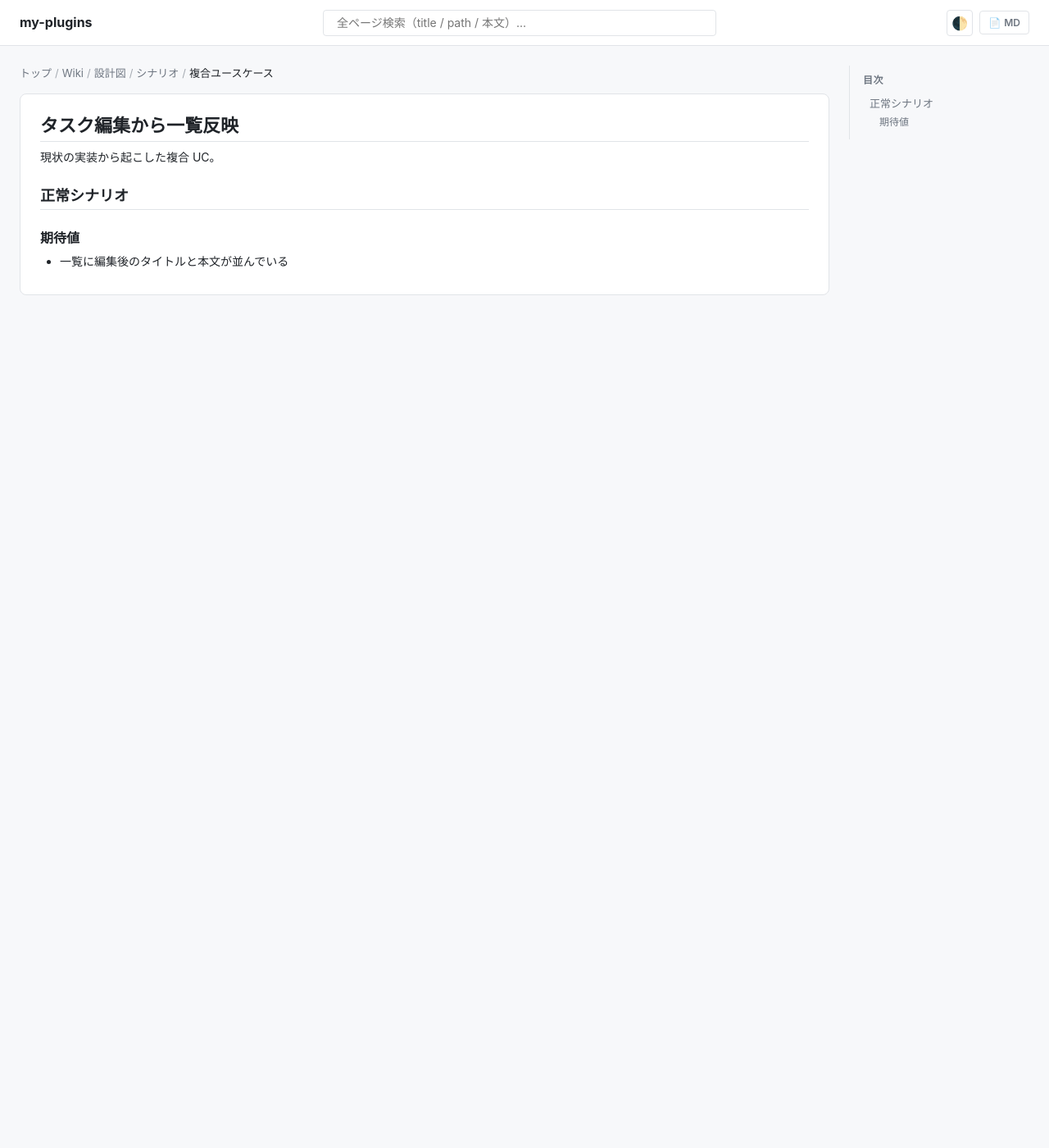
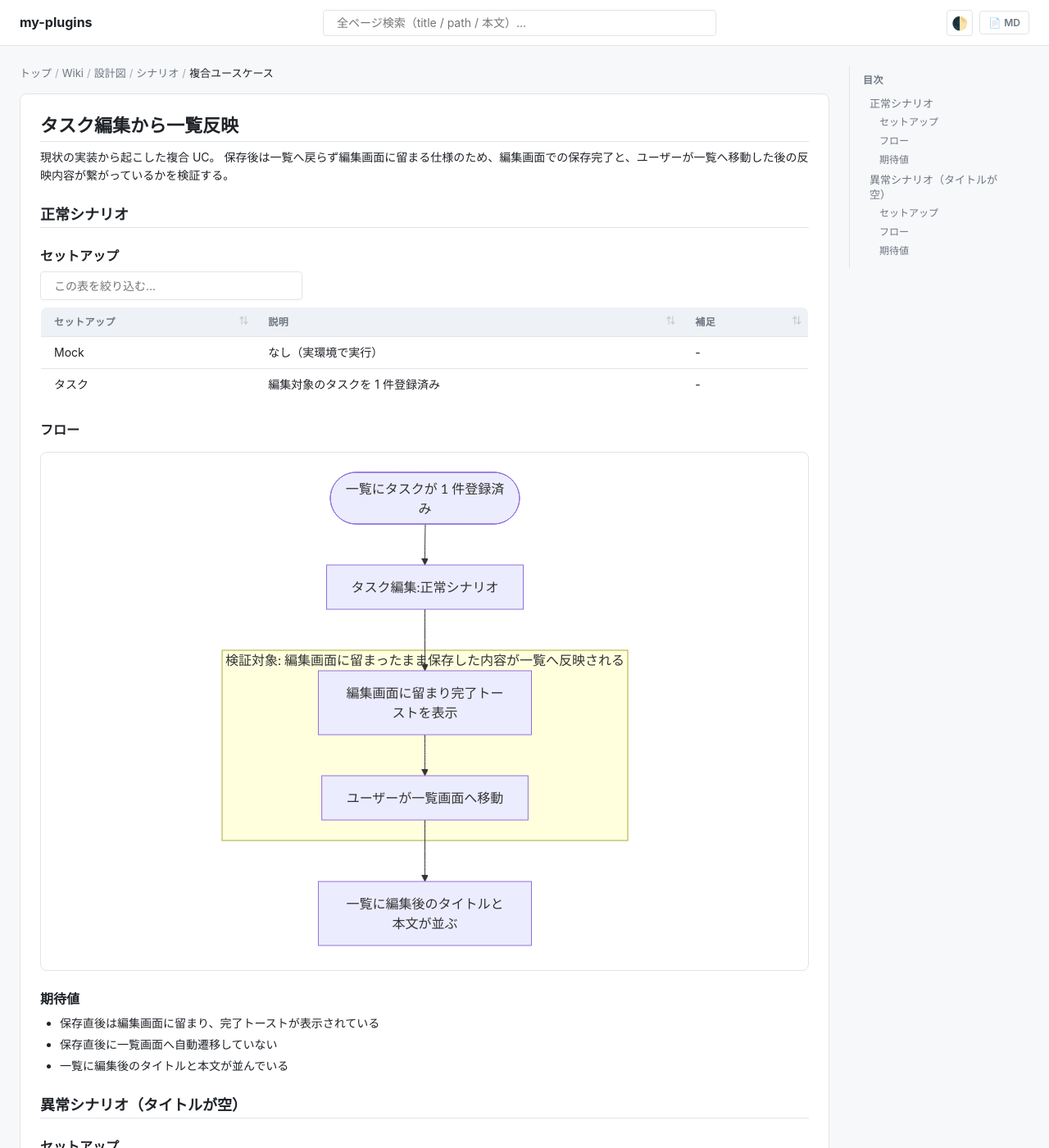
Before and after one commit to shuhei1101/ai-monitor-e2e, a Jekyll site: the page built from docs/wiki/設計図/シナリオ/複合ユースケース/タスク編集から一覧反映.md, in a window 1280 px wide and 1400 px high. Shown: the whole window at 82% size. Built offline with Jekyll 4.4.1, drawn with Linux system fonts in a browser that asks for light colours; our own code applies the rules of GitHub Pages for plain Markdown files; some of the changed text lies outside the part shown.

Commit message:
タスク編集から一覧反映シナリオを保存後に編集画面へ留まる仕様へ修正

````diff
--- a/docs/wiki/設計図/シナリオ/複合ユースケース/タスク編集から一覧反映.md
+++ b/docs/wiki/設計図/シナリオ/複合ユースケース/タスク編集から一覧反映.md
@@ -1,9 +1,75 @@
 # タスク編集から一覧反映
 
 現状の実装から起こした複合 UC。
+保存後は一覧へ戻らず編集画面に留まる仕様のため、編集画面での保存完了と、ユーザーが一覧へ移動した後の反映内容が繋がっているかを検証する。
 
 ## 正常シナリオ
 
+### セットアップ
+
+| セットアップ | 説明 | 補足 |
+| --- | --- | --- |
+| Mock | なし（実環境で実行） | - |
+| タスク | 編集対象のタスクを 1 件登録済み | - |
+
+### フロー
+
+```mermaid
+flowchart TD
+  START([一覧にタスクが 1 件登録済み])
+  UC1["タスク編集:正常シナリオ"]
+  LIST[一覧に編集後のタイトルと本文が並ぶ]
+
+  subgraph FOCUS["検証対象: 編集画面に留まったまま保存した内容が一覧へ反映される"]
+    STAY[編集画面に留まり完了トーストを表示]
+    NAV[ユーザーが一覧画面へ移動]
+  end
+
+  START --> UC1
+  UC1 --> STAY
+  STAY --> NAV
+  NAV --> LIST
+
+  click UC1 "../単一ユースケース/タスク編集.md#正常シナリオ"
+```
+
 ### 期待値
 
+- 保存直後は編集画面に留まり、完了トーストが表示されている
+- 保存直後に一覧画面へ自動遷移していない
 - 一覧に編集後のタイトルと本文が並んでいる
+
+## 異常シナリオ（タイトルが空）
+
+### セットアップ
+
+| セットアップ | 説明 | 補足 |
+| --- | --- | --- |
+| Mock | なし（実環境で実行） | - |
+| 入力 | タイトルを空にして保存 | 検証失敗を決定的に誘発 |
+
+### フロー
+
+```mermaid
+flowchart TD
+  START2([一覧にタスクが 1 件登録済み])
+  UC2["タスク編集:異常シナリオ（タイトルが空）"]
+  LIST2[一覧のタイトルと本文が編集前のまま]
+
+  subgraph FOCUS2["検証対象: 保存に失敗したときは一覧へ反映されない"]
+    STAY2[編集画面に留まりインラインエラーを表示]
+    NAV2[ユーザーが一覧画面へ移動]
+  end
+
+  START2 --> UC2
+  UC2 --> STAY2
+  STAY2 --> NAV2
+  NAV2 --> LIST2
+
+  click UC2 "../単一ユースケース/タスク編集.md#異常シナリオタイトルが空"
+```
+
+### 期待値
+
+- 編集画面に留まりインラインエラーが表示され、完了トーストは表示されない
+- 一覧のタイトルと本文が編集前のまま変わっていない
````
